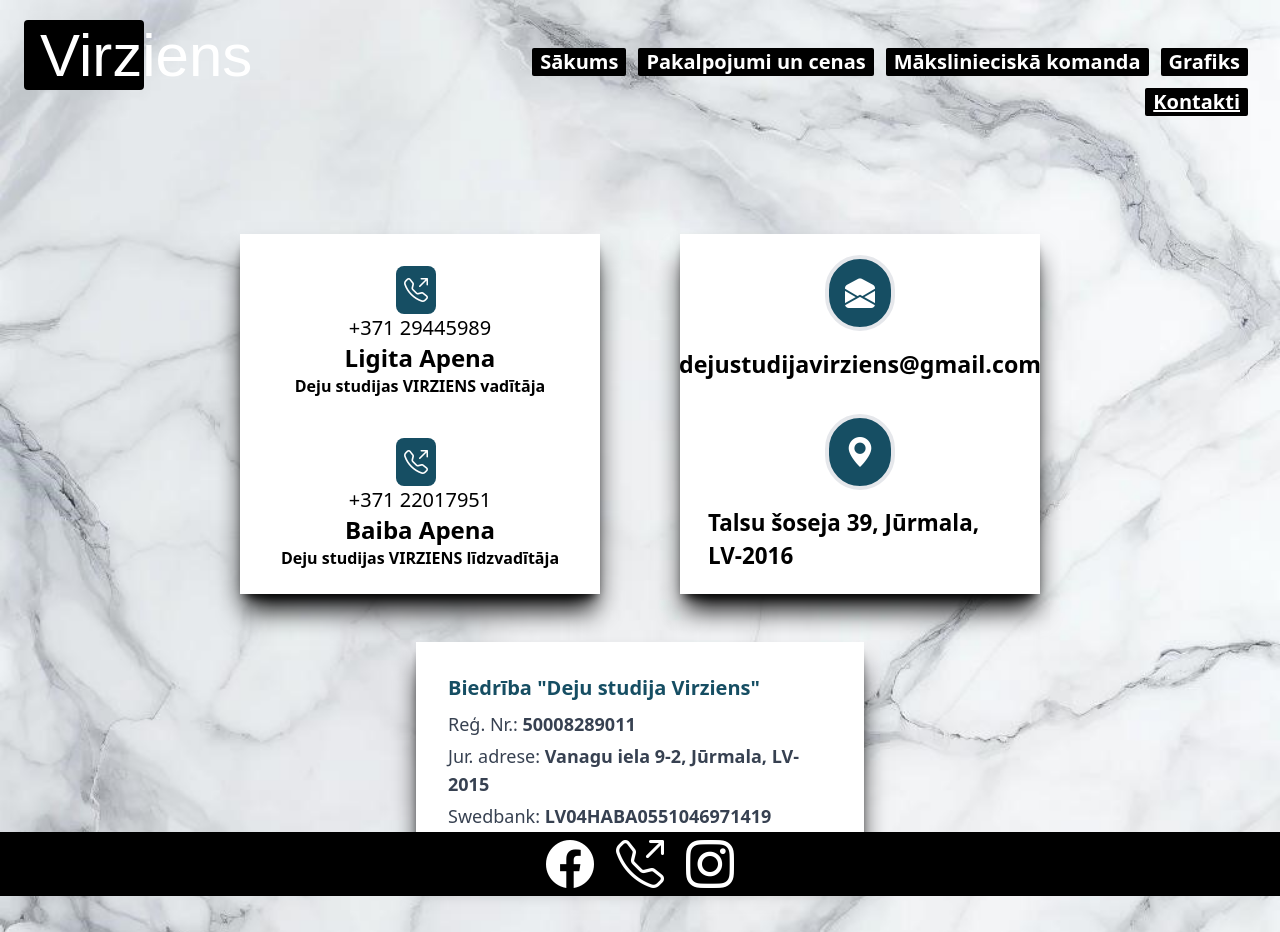
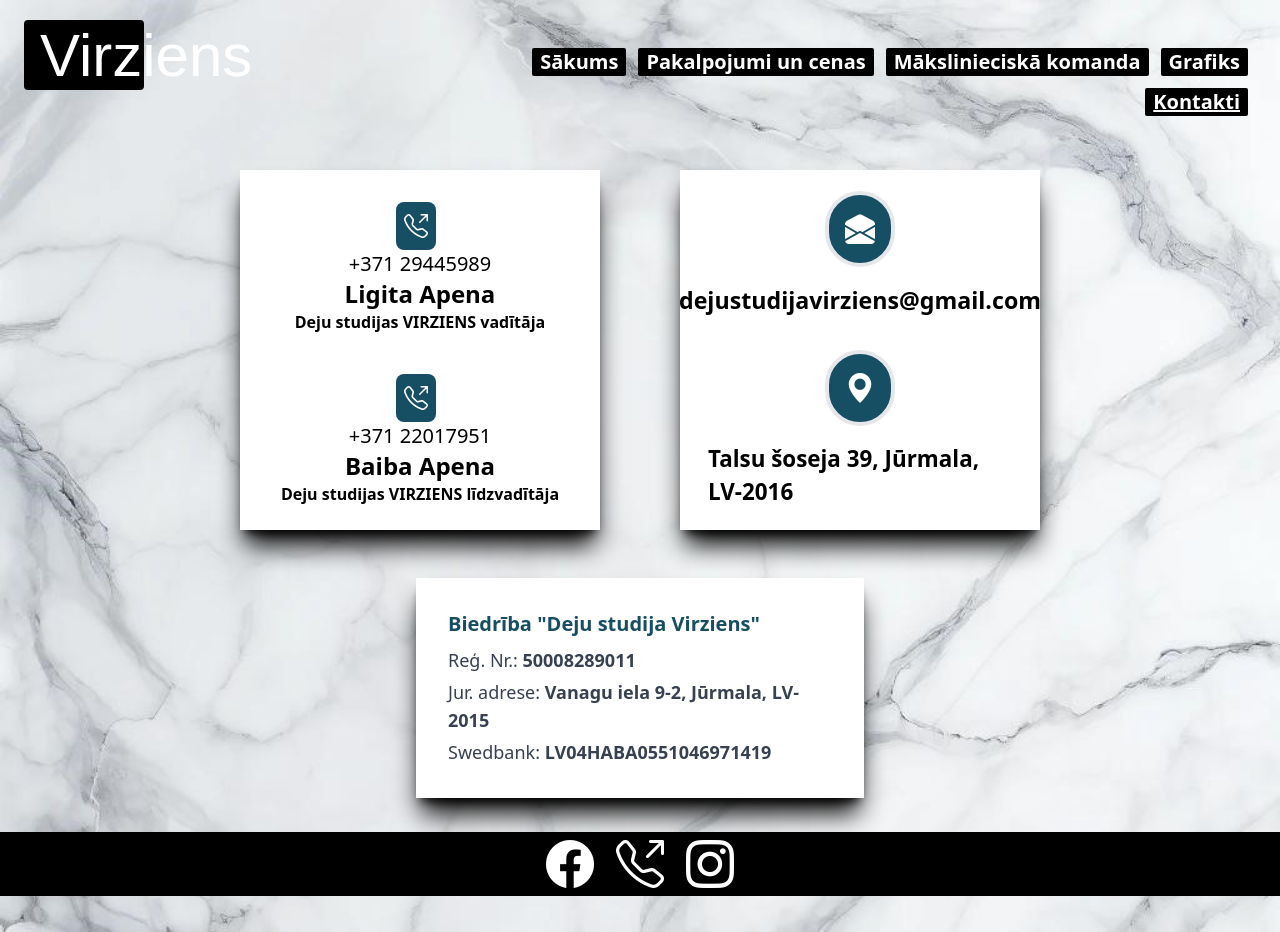
Before and after one commit to ErnestNeimanis/virziens, a Vue app in the folder virziens/: page /contacts in a window 1280 px wide. Built offline with nearby package versions, Linux system fonts and the light colour scheme; a web font is replaced by a local one.

Commit message:
contact card margin

```diff
--- a/virziens/src/views/ContactsView.vue
+++ b/virziens/src/views/ContactsView.vue
@@ -41,8 +41,8 @@ function telSeparate(phone: string | undefined): string {
         </div>
 
       </div>
-      <div class="w-full   ">
-        <div class="max-w-md mx-auto p-8 bg-white shadow-black shadow-xl ">
+      <div class="w-full pb-32 max-w-screen  ">
+        <div class="max-w-md mx-auto p-8 bg-white shadow-black shadow-xl  ">
 
           <h2 class="text-xl font-bold  text-cyan-900 mb-2">Biedrība "Deju studija Virziens"</h2>
           <p class="text-lg text-gray-700 mb-1">Reģ. Nr.: <strong>50008289011</strong> </p>
```
